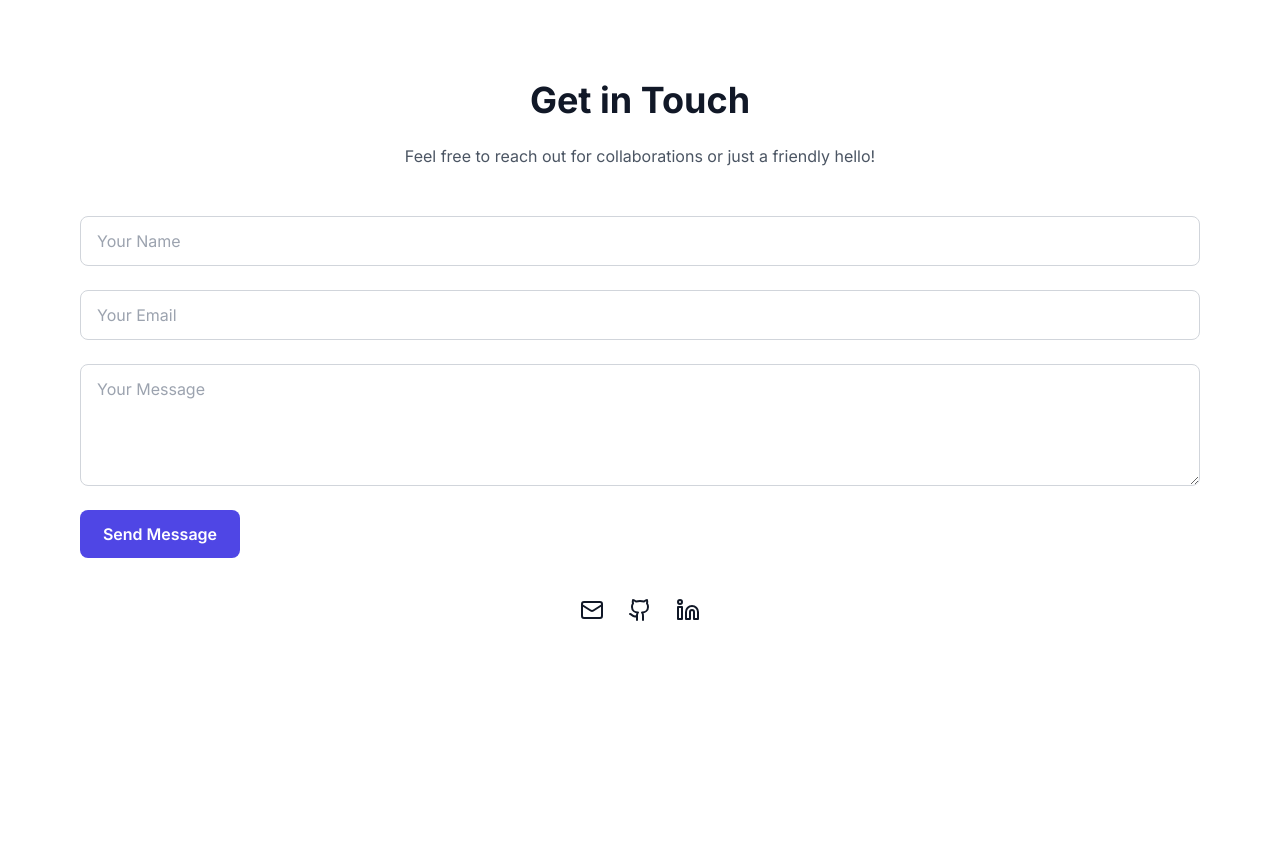
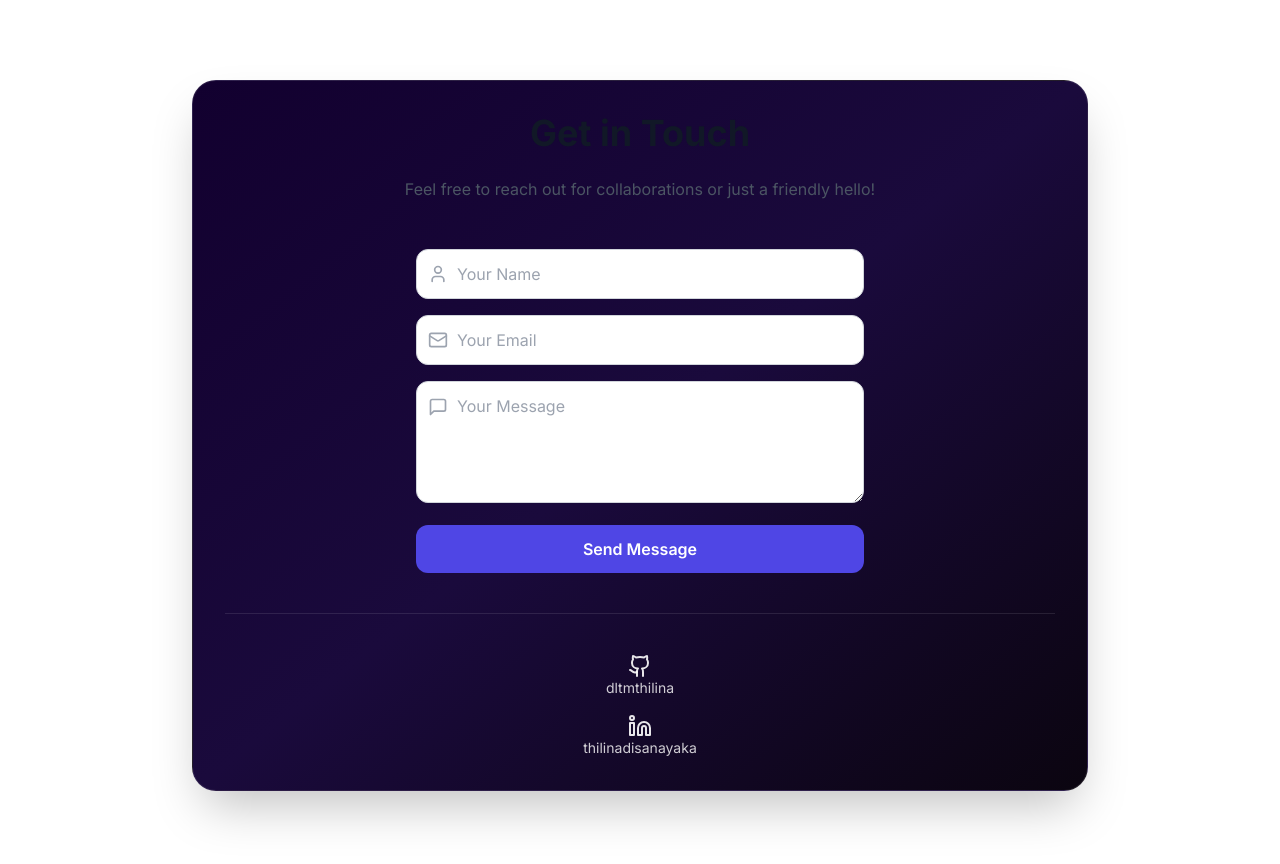
Before and after one commit to dltmthilina/My-Portfolio, a Next.js app: page /contact in a window 1280 px wide. Shown: the top 864 px of the page. Before the commit the page ends 800 px from the top, so only its background shows below. Built offline with nearby package versions, Linux system fonts and the light colour scheme.

Commit message:
restructure  contact section

```diff
--- a/src/sections/Contact.tsx
+++ b/src/sections/Contact.tsx
@@ -2,7 +2,7 @@
 
 import { useRef } from "react";
 import emailjs from "emailjs-com";
-import { Mail, Github, Linkedin } from "lucide-react";
+import { Mail, Github, Linkedin, User, MessageSquare } from "lucide-react";
 
 export default function ContactSection() {
   const form = useRef<HTMLFormElement>(null);
@@ -33,62 +33,93 @@ export default function ContactSection() {
       id="contact"
       className="w-full py-20 px-6 md:px-20 text-gray-900 dark:text-white"
     >
-      <div className="max-w-7xl mx-auto text-center">
+      <div className="max-w-4xl mx-auto text-center rounded-3xl border border-white/10 bg-gradient-to-br from-[#12002f] via-[#1a0a3c] to-[#0b0510] p-8 shadow-2xl">
         <h2 className="text-3xl md:text-4xl font-bold mb-6">Get in Touch</h2>
         <p className="text-gray-600 dark:text-gray-400 mb-12">
           Feel free to reach out for collaborations or just a friendly hello!
         </p>
 
         {/* Contact Form */}
-        <form ref={form} onSubmit={sendEmail} className="grid gap-6 text-left">
+        <form
+          ref={form}
+          onSubmit={sendEmail}
+          className="mx-auto flex flex-col items-center gap-4 text-left"
+        >
+          {/* Name */}
+          <div className="relative w-full max-w-md">
+            <span className="absolute left-3 top-1/2 -translate-y-1/2 text-gray-400">
+              <User className="w-5 h-5" />
+            </span>
             <input
               type="text"
               name="user_name"
               placeholder="Your Name"
               required
-            className="w-full px-4 py-3 rounded-lg bg-white dark:bg-gray-800 border border-gray-300 dark:border-gray-700 focus:outline-none focus:ring-2 focus:ring-indigo-500"
+              className="w-full pl-10 pr-4 py-3 rounded-xl bg-white dark:bg-gray-800 border border-gray-300 dark:border-gray-700 focus:outline-none focus:ring-2 focus:ring-indigo-500"
             />
+          </div>
+          {/* Email */}
+          <div className="relative w-full max-w-md">
+            <span className="absolute left-3 top-1/2 -translate-y-1/2 text-gray-400">
+              <Mail className="w-5 h-5" />
+            </span>
             <input
               type="email"
               name="user_email"
               placeholder="Your Email"
               required
-            className="w-full px-4 py-3 rounded-lg bg-white dark:bg-gray-800 border border-gray-300 dark:border-gray-700 focus:outline-none focus:ring-2 focus:ring-indigo-500"
+              className="w-full pl-10 pr-4 py-3 rounded-xl bg-white dark:bg-gray-800 border border-gray-300 dark:border-gray-700 focus:outline-none focus:ring-2 focus:ring-indigo-500"
             />
+          </div>
+          {/* Message */}
+          <div className="relative w-full max-w-md">
+            <span className="absolute left-3 top-4 text-gray-400">
+              <MessageSquare className="w-5 h-5" />
+            </span>
             <textarea
               rows={4}
               name="message"
               placeholder="Your Message"
               required
-            className="w-full px-4 py-3 rounded-lg bg-white dark:bg-gray-800 border border-gray-300 dark:border-gray-700 focus:outline-none focus:ring-2 focus:ring-indigo-500"
+              className="w-full pl-10 pr-4 py-3 rounded-xl bg-white dark:bg-gray-800 border border-gray-300 dark:border-gray-700 focus:outline-none focus:ring-2 focus:ring-indigo-500"
             ></textarea>
+          </div>
+          {/* Send Button */}
           <button
             type="submit"
-            className="w-full md:w-40 bg-indigo-600 text-white py-3 rounded-lg font-semibold hover:bg-indigo-700 transition"
+            className="w-full max-w-md bg-indigo-600 text-white py-3 rounded-xl font-semibold hover:bg-indigo-700 transition"
           >
             Send Message
           </button>
         </form>
 
-        {/* Social Links */}
-        <div className="mt-10 flex justify-center gap-6">
-          <a href="mailto:dltmthilinamaduranga@gmail.com" aria-label="Email">
-            <Mail className="w-6 h-6 hover:text-indigo-600 transition" />
-          </a>
+        {/* Separator */}
+        <hr className="my-10 border-white/10" />
+
+        {/* Social Block */}
+        <div className="mx-auto flex flex-col items-center gap-4">
+          <div className="flex flex-col items-center">
+            <Github className="w-6 h-6 text-white/90" />
             <a
               href="https://github.com/dltmthilina"
               target="_blank"
               rel="noopener noreferrer"
+              className="text-sm text-white/80 hover:text-white"
             >
-            <Github className="w-6 h-6 hover:text-indigo-600 transition" />
+              dltmthilina
             </a>
+          </div>
+          <div className="flex flex-col items-center">
+            <Linkedin className="w-6 h-6 text-white/90" />
             <a
               href="https://www.linkedin.com/in/thilinadisanayaka"
               target="_blank"
               rel="noopener noreferrer"
+              className="text-sm text-white/80 hover:text-white"
             >
-            <Linkedin className="w-6 h-6 hover:text-indigo-600 transition" />
+              thilinadisanayaka
             </a>
+          </div>
         </div>
       </div>
     </section>
```
Lines whose indentation alone changed are shown as unchanged.
